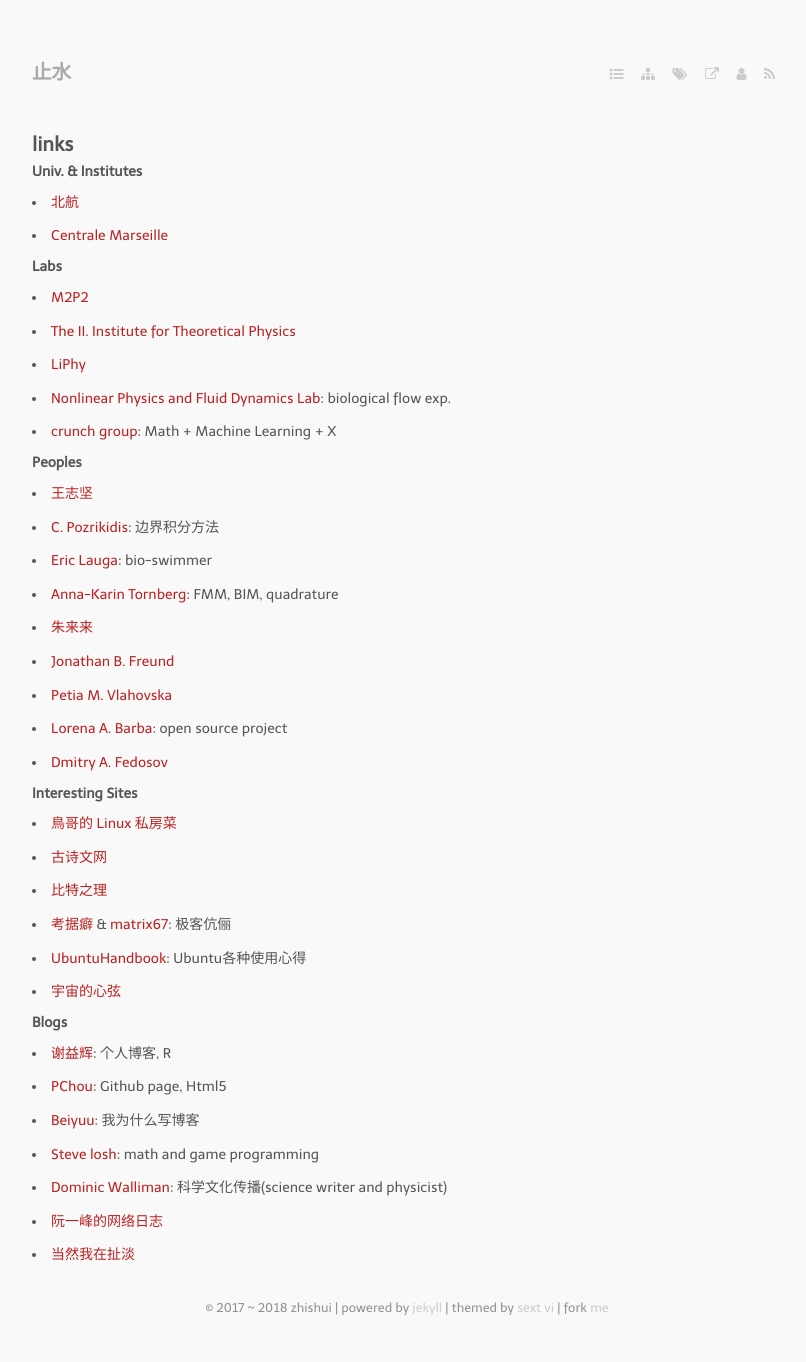
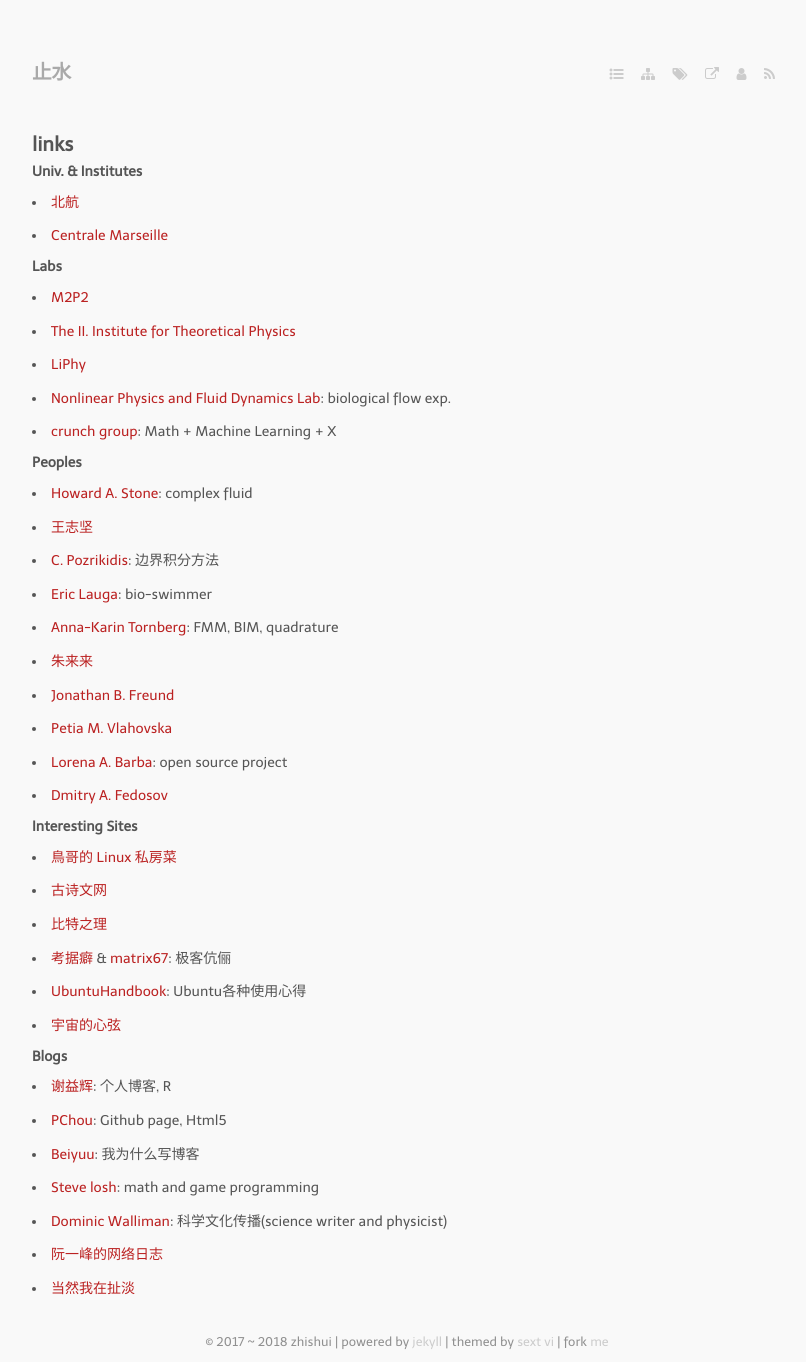
Before and after one commit to bizhishui/bizhishui.github.io, a Jekyll site: the page built from links.md, in a window 1280 px wide. Shown: the whole page, without its empty margins (233-1039 px from the left). Built offline with Jekyll 4.4.1, drawn with Linux system fonts in a browser that asks for light colours; nearby versions of some CDN libraries; some web fonts are replaced; before the commit the page ends 1329 px from its top, so only the background shows below that.

Commit message:
update links

```diff
--- a/links.md
+++ b/links.md
@@ -17,6 +17,7 @@ layout: page
 
 
 #### Peoples
+- [Howard A. Stone](https://stonelab.princeton.edu/): complex fluid
 - [王志坚](http://zjwang.com/)
 - [C. Pozrikidis](http://dehesa.freeshell.org/): 边界积分方法
 - [Eric Lauga](http://www.damtp.cam.ac.uk/user/lauga/index.html): bio-swimmer
```
